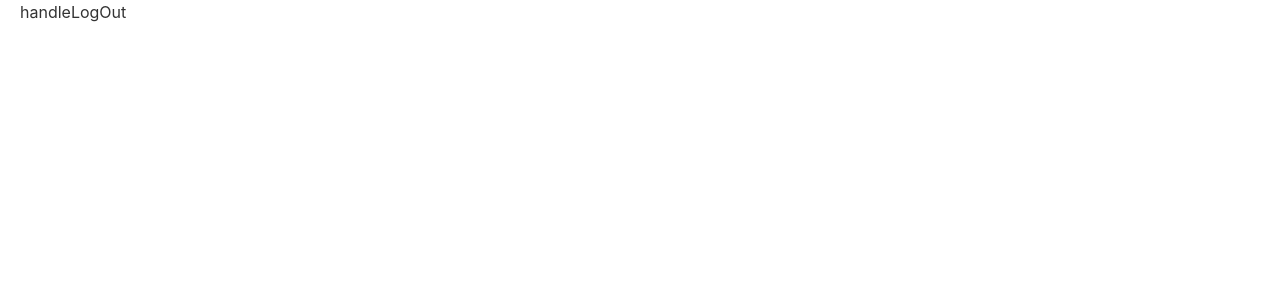
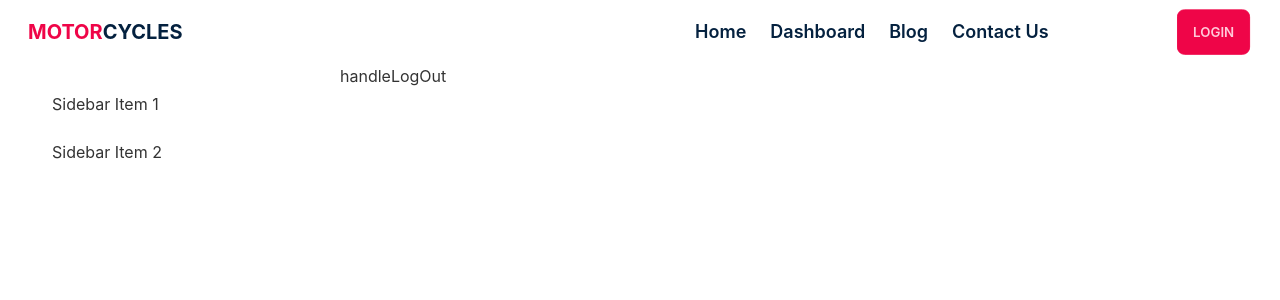
Before and after one commit to asifikbal01890/MotorBike-Buy-Sell, a React (Create React App) app: page /dashboard in a window 1280 px wide. Shown: the top 300 px of the page. Built offline with nearby package versions, Linux system fonts and the light colour scheme; no server answers.

Commit message:
dashBoard implement

```diff
--- /dev/null
+++ b/src/layout/DashBoardLayout/DashBoardLayout.js
@@ -0,0 +1,27 @@
+import React from 'react';
+import { Outlet } from 'react-router-dom';
+import NavBar from '../../shared/NavBar/NavBar';
+
+const DashBoardLayout = () => {
+    return (
+        <div>
+            <NavBar></NavBar>
+            <div className="drawer drawer-mobile">
+                <input id="dashboard-drawer" type="checkbox" className="drawer-toggle" />
+                <div className="drawer-content">
+                    <Outlet></Outlet>
+                </div>
+                <div className="drawer-side">
+                    <label htmlFor="dashboard-drawer" className="drawer-overlay"></label>
+                    <ul className="menu p-4 w-80 bg-base-100 text-base-content">
+
+                        <li><a>Sidebar Item 1</a></li>
+                        <li><a>Sidebar Item 2</a></li>
+                    </ul>
+                </div>
+            </div>
+        </div>
+    );
+};
+
+export default DashBoardLayout;
--- a/src/page/BikesCollection/BookingModal.js
+++ b/src/page/BikesCollection/BookingModal.js
@@ -50,7 +50,7 @@
             <input type="checkbox" id="Book-Modal" className="modal-toggle" />
             <div className="modal">
                 <div className="modal-box">
-                    <h1 className='text-xl font-semibold text accent'>Book {product?.name}</h1>
+                    <h1 className='text-xl font-semibold text accent'>Booking</h1>
                     <form onSubmit={handleBooking}>
                         <input name='name' type="text" disabled value={product?.name} className="input input-bordered w-full my-6" />
                         <input name='price' type="text" disabled value={product?.resalePrice} className="input input-bordered w-full"/>
--- a/src/page/SignUp/SignUp.js
+++ b/src/page/SignUp/SignUp.js
@@ -44,6 +44,7 @@
         googleLogIn(googleProvider)
             .then(result => {
                 const user = result.user;
+                saveUser(user.displayName, user.email);
                 console.log(user)
                 toast('Sign Up Successfully');
                 navigate('/');
```
Also changed, not shown: src/routes/Routes/router.js (+8 -1 lines).
